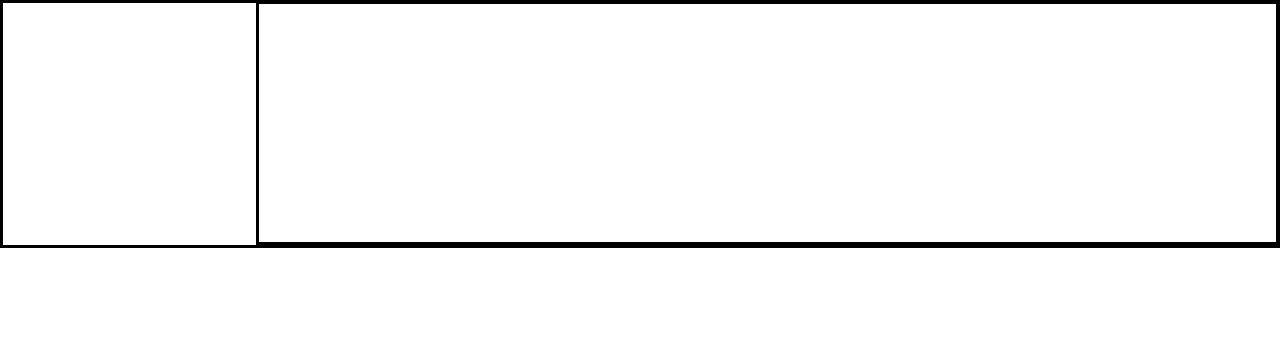
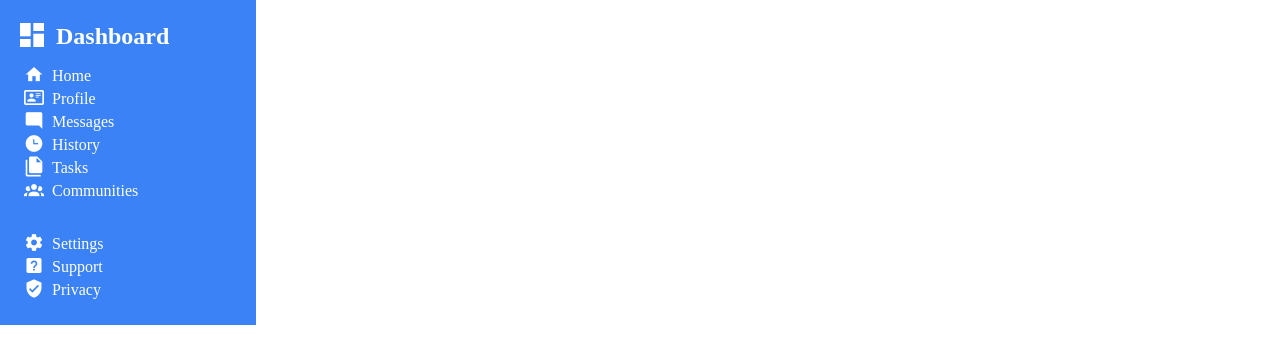
Before and after one commit to Gideon-D-Adeti/admin-dashboard, a plain HTML site: page index.html in a window 1280 px wide. Drawn offline with Linux system fonts and the light colour scheme.

Commit message:
Style Sidebar area

```diff
--- a/index.html
+++ b/index.html
@@ -6,12 +6,44 @@
     <meta name="viewport" content="width=device-width, initial-scale=1.0">
     <title>Admin Dashboard</title>
     <link rel="stylesheet" href="style.css">
+    <link rel="stylesheet" href="https://cdn.jsdelivr.net/npm/@mdi/font@7.4.47/css/materialdesignicons.min.css">
 </head>
 
 <body>
-    <!-- Sidebar -->
+    <!-- Sidebar area -->
     <aside class="sidebar-container">
+        <!-- Logo -->
+        <a class="logo-link" href="">
+            <span class="logo-icon mdi mdi-view-dashboard"></span>
+            <h1>Dashboard</h1>
+        </a>
+
+        <!-- Navigation -->
+        <nav>
+            <div class="top">
+                <ul>
+                    <li><a href=""><span class="icon mdi mdi-home"></span><span>Home</span></a></li>
+                    <li><a href=""><span
+                                class="icon mdi mdi-card-account-details-outline"></span><span>Profile</span></a>
+                    </li>
+                    <li><a href=""><span class="icon mdi mdi-message-reply"></span><span>Messages</span></a>
+                    </li>
+                    <li><a href=""><span class="icon mdi mdi-clock-time-three"></span><span>History</span></a>
+                    </li>
+                    <li><a href=""><span class="icon mdi mdi-file-multiple"></span><span>Tasks</span></a></li>
+                    <li><a href=""><span class="icon mdi mdi-account-group"></span><span>Communities</span></a></li>
+                </ul>
+            </div>
+            <div class="bottom">
+                <ul>
+                    <li><a href=""><span class="icon mdi mdi-cog"></span><span>Settings</span></a></li>
+                    <li><a href=""><span class="icon mdi mdi-help-box"></span><span>Support</span></a></li>
+                    <li><a href=""><span class="icon mdi mdi-shield-check"></span><span>Privacy</span></a></li>
+                </ul>
+            </div>
+        </nav>
     </aside>
+    <!-- Main area -->
     <main>
         <header class="header-container"></header>
         <section class="main-content-container"></section>
--- a/style.css
+++ b/style.css
@@ -1,3 +1,8 @@
+:root {
+    --blue-color: #3b82f6;
+    --white-color: #fff;
+}
+
 html {
     box-sizing: border-box;
 }
@@ -8,7 +13,6 @@ html {
     box-sizing: inherit;
     margin: 0;
     padding: 0;
-    border: 1px solid black;
 }
 
 body {
@@ -18,5 +22,50 @@ body {
 
 main {
     display: grid;
-    grid-template-rows: minmax(20vh, 30vh) auto;
+    grid-template-rows: minmax(7vh, 10vh) auto;
 }
+
+.sidebar-container {
+    display: grid;
+    grid-template-rows: minmax(3.5vh, 5vh) auto;
+    background-color: var(--blue-color);
+    padding: 1rem;
+}
+
+.logo-icon {
+    font-size: 2rem;
+}
+
+.sidebar-container a {
+    color: var(--white-color);
+    text-decoration: none;
+}
+
+.sidebar-container a:hover {
+    text-decoration: underline;
+}
+
+.sidebar-container nav {
+    display: flex;
+    flex-direction: column;
+    padding: 0.5rem;
+}
+
+.sidebar-container nav .top {
+    margin-bottom: min(30px, 5vh);
+}
+
+.sidebar-container ul {
+    list-style: none;
+}
+
+.sidebar-container ul a,
+.logo-link {
+    display: flex;
+    align-items: center;
+    gap: 0.5rem;
+}
+
+.icon {
+    font-size: 1.25rem;
+}
```
